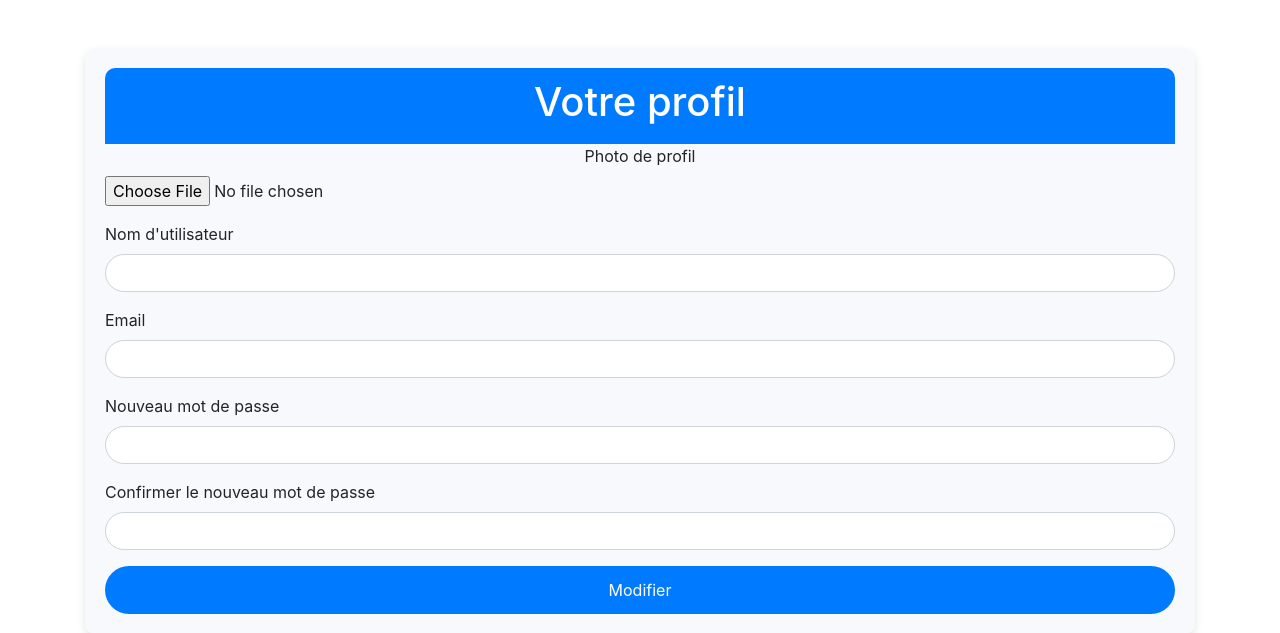
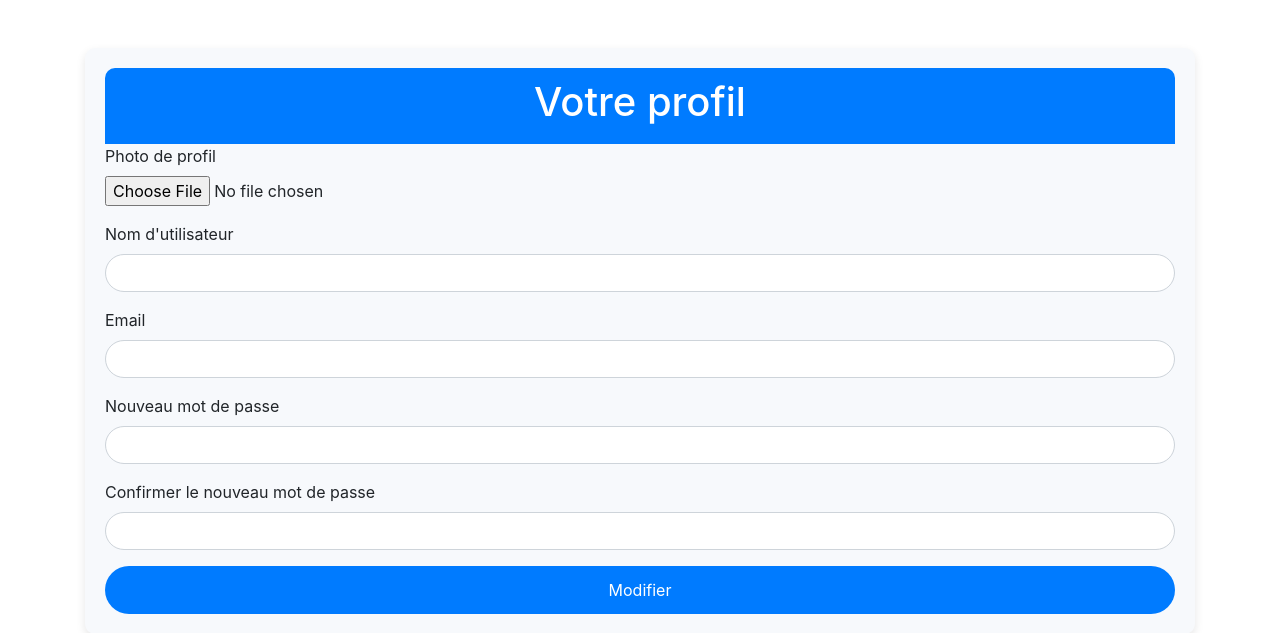
Before and after one commit to eloisarrazin84/eventsapps, a PHP site: page /profile.php in a window 1280 px wide. Shown: the top 633 px of the page. Run offline with PHP 8.4, Linux system fonts and the light colour scheme; the visitor is signed in with stand-in values (Sample User, id 1); data that the repository does not hold is empty; some libraries are stand-ins or nearby versions.

Commit message:
Update profile.php

```diff
--- a/profile.php
+++ b/profile.php
@@ -134,14 +134,13 @@ try {
 
         <!-- Formulaire pour modifier le profil -->
         <form method="POST" action="">
-        <div class="form-group text-center">
+            <div class="form-group">
                 <label for="profile_picture">Photo de profil</label>
                 <input type="file" class="form-control-file" id="profile_picture" name="profile_picture">
                 <?php if (isset($user['profile_picture'])): ?>
                     <img src="<?php echo $user['profile_picture']; ?>" alt="Photo de profil" class="img-thumbnail mt-2" style="max-width: 150px;">
                 <?php endif; ?>
             </div>
-
             <div class="form-group">
                 <label for="username">Nom d'utilisateur</label>
                 <input type="text" class="form-control" id="username" name="username" value="<?php echo htmlspecialchars($user['username']); ?>" required>
```
Lines whose indentation alone changed are shown as unchanged.
